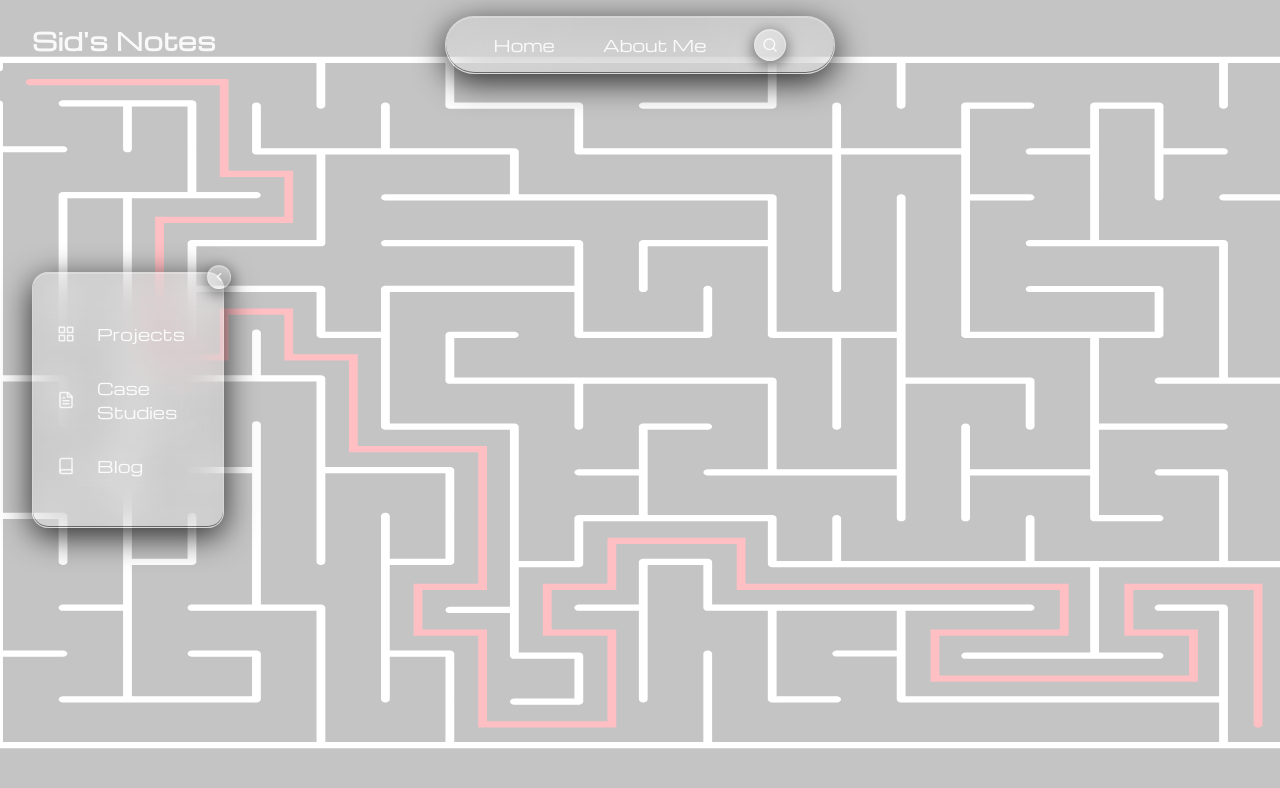
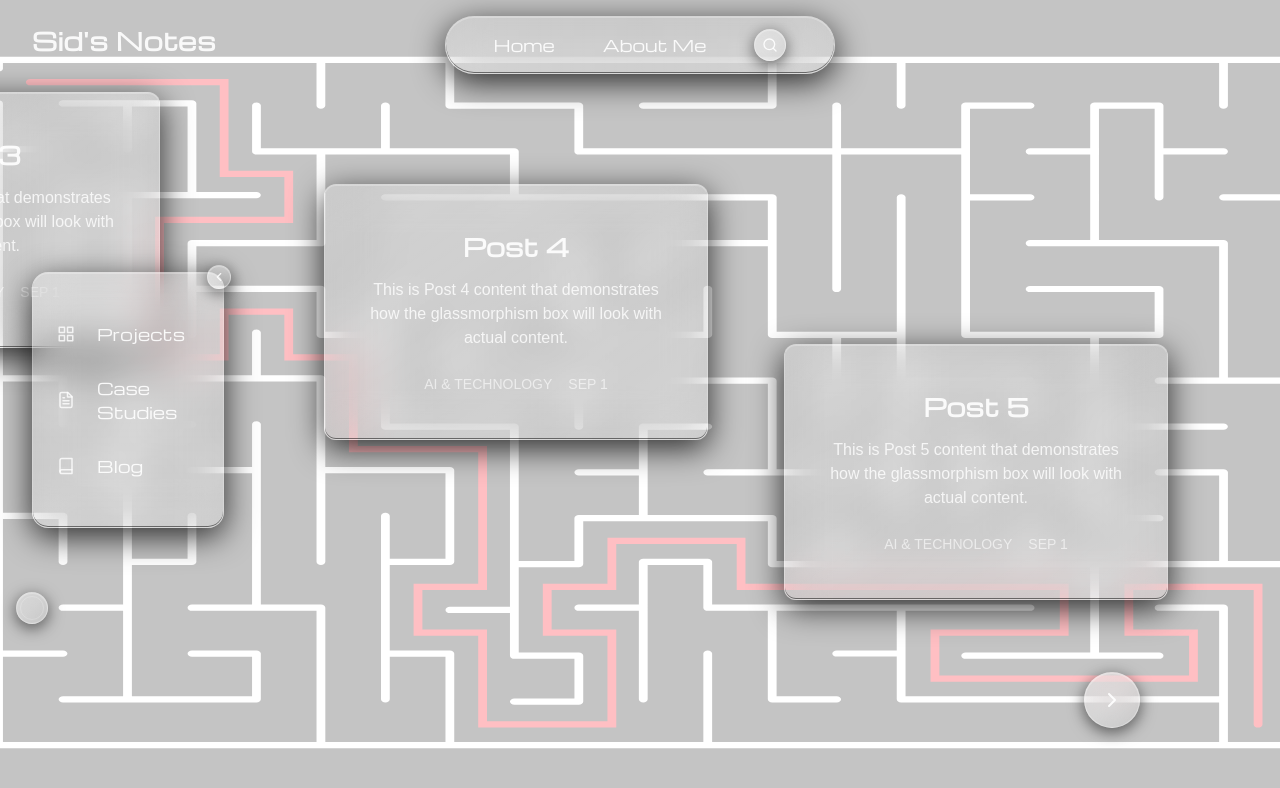
Before and after one commit to sid-2209/my-portfolio, a Next.js app: page / in a window 1280 px wide. Shown: the top 788 px of the page. Built offline with nearby package versions, Linux system fonts and the light colour scheme.

Commit message:
Add Next button with ChevronRightIcon and position it on homepage

```diff
--- a/src/app/page.tsx
+++ b/src/app/page.tsx
@@ -3,6 +3,10 @@
 import { useState } from "react";
 import Navbar from "../components/Navbar";
 import Sidebar from "../components/Sidebar";
+import GlassmorphismBox from "../components/ui/GlassmorphismBox";
+import CircularRing from "../components/ui/CircularRing";
+import GlassmorphismButton from "../components/ui/GlassmorphismButton";
+import { ChevronRightIcon } from "../components/ui/Icons";
 
 export default function Home() {
   const [isSidebarCollapsed, setIsSidebarCollapsed] = useState(false);
@@ -17,7 +21,7 @@ export default function Home() {
   };
 
   return (
-    <div className="min-h-screen">
+    <div className="h-screen overflow-hidden">
       <Navbar />
 
       <Sidebar
@@ -29,7 +33,114 @@ export default function Home() {
       {/* Main Content Area - Ready for new design */}
       <div className="pt-32 px-8 transition-all duration-500 ease-out">
         <div className="max-w-7xl mx-auto">
-          {/* Your new content will go here */}
+          {/* Post 5 */}
+          <div className="flex justify-end items-end min-h-[60vh] pb-2 pr-20 relative">
+            <GlassmorphismBox
+              variant="post"
+              className="p-8 w-96 h-64 flex flex-col justify-center items-center"
+            >
+              <h2 className="michroma text-white/90 text-2xl font-bold mb-4">
+                Post 5
+              </h2>
+              <p className="text-white/80 text-center mb-6">
+                This is Post 5 content that demonstrates how the glassmorphism box will look with actual content.
+              </p>
+              <div className="flex space-x-4">
+                <span className="text-white/60 text-sm">AI & TECHNOLOGY</span>
+                <span className="text-white/60 text-sm">SEP 1</span>
+              </div>
+            </GlassmorphismBox>
+            <div className="absolute -bottom-4 -left-4 z-10">
+              <CircularRing size="sm" />
+            </div>
+          </div>
+
+          {/* Post 4 */}
+          <div className="flex justify-end items-start min-h-[60vh] -mt-106 pr-135">
+            <GlassmorphismBox
+              variant="post"
+              className="p-8 w-96 h-64 flex flex-col justify-center items-center"
+            >
+              <h2 className="michroma text-white/90 text-2xl font-bold mb-4">
+                Post 4
+              </h2>
+              <p className="text-white/80 text-center mb-6">
+                This is Post 4 content that demonstrates how the glassmorphism box will look with actual content.
+              </p>
+              <div className="flex space-x-4">
+                <span className="text-white/60 text-sm">AI & TECHNOLOGY</span>
+                <span className="text-white/60 text-sm">SEP 1</span>
+              </div>
+            </GlassmorphismBox>
+          </div>
+
+          {/* Post 3 */}
+          <div className="flex justify-start items-start min-h-[60vh] -mt-143 -ml-64">
+            <GlassmorphismBox
+              variant="post"
+              className="p-8 w-96 h-64 flex flex-col justify-center items-center"
+            >
+              <h2 className="michroma text-white/90 text-2xl font-bold mb-4">
+                Post 3
+              </h2>
+              <p className="text-white/80 text-center mb-6">
+                This is Post 3 content that demonstrates how the glassmorphism box will look with actual content.
+              </p>
+              <div className="flex space-x-4">
+                <span className="text-white/60 text-sm">AI & TECHNOLOGY</span>
+                <span className="text-white/60 text-sm">SEP 1</span>
+              </div>
+            </GlassmorphismBox>
+          </div>
+
+          {/* Post 1 */}
+          <div className="flex justify-center items-start min-h-[60vh] -mt-350 -ml-528">
+            <GlassmorphismBox
+              variant="post"
+              className="p-8 w-96 h-64 flex flex-col justify-center items-center"
+            >
+              <h2 className="michroma text-white/90 text-2xl font-bold mb-4">
+                Post 1
+              </h2>
+              <p className="text-white/80 text-center mb-6">
+                This is Post 1 content that demonstrates how the glassmorphism box will look with actual content.
+              </p>
+              <div className="flex space-x-4">
+                <span className="text-white/60 text-sm">AI & TECHNOLOGY</span>
+                <span className="text-white/60 text-sm">SEP 1</span>
+              </div>
+            </GlassmorphismBox>
+          </div>
+
+          {/* Post 2 */}
+          <div className="flex justify-center items-start min-h-[60vh] -mt-198 -ml-218">
+            <GlassmorphismBox
+              variant="post"
+              className="p-8 w-96 h-64 flex flex-col justify-center items-center"
+            >
+              <h2 className="michroma text-white/90 text-2xl font-bold mb-4">
+                Post 2
+              </h2>
+              <p className="text-white/80 text-center mb-6">
+                This is Post 2 content that demonstrates how the glassmorphism box will look with actual content.
+              </p>
+              <div className="flex space-x-4">
+                <span className="text-white/60 text-sm">AI & TECHNOLOGY</span>
+                <span className="text-white/60 text-sm">SEP 1</span>
+              </div>
+            </GlassmorphismBox>
+          </div>
+
+          {/* Next Button */}
+          <div className="flex justify-center items-center absolute bottom-18 right-35 z-20">
+            <GlassmorphismButton
+              onClick={() => console.log('Next clicked')}
+              size="xl"
+              className="text-white/90 hover:text-white transition-all duration-300"
+            >
+              <ChevronRightIcon size={24} />
+            </GlassmorphismButton>
+          </div>
         </div>
       </div>
     </div>
--- /dev/null
+++ b/src/components/ui/CircularRing.tsx
@@ -0,0 +1,33 @@
+'use client';
+
+interface CircularRingProps {
+  size?: 'sm' | 'md' | 'lg';
+  className?: string;
+  children?: React.ReactNode;
+}
+
+export default function CircularRing({
+  size = 'sm',
+  className = '',
+  children
+}: CircularRingProps) {
+  const sizeClasses = {
+    sm: 'w-8 h-8',
+    md: 'w-12 h-12',
+    lg: 'w-16 h-16'
+  };
+
+  const ringClasses = {
+    sm: 'w-6 h-6',
+    md: 'w-8 h-8',
+    lg: 'w-12 h-12'
+  };
+
+  return (
+    <div className={`${sizeClasses[size]} backdrop-blur-[20px] bg-gradient-to-br from-white/[0.35] via-white/[0.25] via-white/[0.15] to-white/[0.05] border border-white/[0.3] rounded-full flex items-center justify-center shadow-[0_4px_16px_rgba(0,0,0,0.6),0_2px_4px_rgba(255,255,255,0.08),inset_0_1px_0_rgba(255,255,255,0.25),0_0_15px_rgba(255,255,255,0.03),0_0_30px_rgba(255,255,255,0.01)] ${className}`}>
+      <div className={`${ringClasses[size]} bg-transparent border border-white/[0.2] rounded-full flex items-center justify-center`}>
+        {children}
+      </div>
+    </div>
+  );
+}
--- /dev/null
+++ b/src/components/ui/GlassmorphismBox.tsx
@@ -0,0 +1,27 @@
+'use client';
+
+import { ReactNode } from 'react';
+
+interface GlassmorphismBoxProps {
+  children: ReactNode;
+  className?: string;
+  variant?: 'default' | 'post' | 'featured';
+}
+
+export default function GlassmorphismBox({
+  children,
+  className = '',
+  variant = 'default'
+}: GlassmorphismBoxProps) {
+  const variantClasses = {
+    default: 'backdrop-blur-[20px] bg-gradient-to-br from-white/[0.15] via-white/[0.08] via-white/[0.04] via-white/[0.08] to-white/[0.15] border border-white/[0.2] rounded-2xl',
+    post: 'backdrop-blur-[20px] bg-gradient-to-br from-white/[0.12] via-white/[0.06] via-white/[0.03] via-white/[0.06] to-white/[0.12] border border-white/[0.25] rounded-xl',
+    featured: 'backdrop-blur-[20px] bg-gradient-to-br from-white/[0.18] via-white/[0.10] via-white/[0.05] via-white/[0.10] to-white/[0.18] border border-white/[0.3] rounded-3xl'
+  };
+
+  return (
+    <div className={`${variantClasses[variant]} shadow-[0_8px_32px_rgba(0,0,0,0.8),0_2px_8px_rgba(255,255,255,0.08),inset_0_1px_0_rgba(255,255,255,0.25),inset_0_-1px_0_rgba(0,0,0,0.5),0_0_25px_rgba(255,255,255,0.03),0_0_50px_rgba(255,255,255,0.01)] transition-all duration-500 hover:shadow-[0_12px_40px_rgba(0,0,0,0.9),0_4px_12px_rgba(255,255,255,0.12),inset_0_1px_0_rgba(255,255,255,0.3),inset_0_-1px_0_rgba(0,0,0,0.6),0_0_30px_rgba(255,255,255,0.05)] ${className}`}>
+      {children}
+    </div>
+  );
+}
--- a/src/components/ui/GlassmorphismButton.tsx
+++ b/src/components/ui/GlassmorphismButton.tsx
@@ -5,7 +5,7 @@ import { ReactNode } from 'react';
 interface GlassmorphismButtonProps {
   children: ReactNode;
   onClick: () => void;
-  size?: 'sm' | 'md' | 'lg';
+  size?: 'sm' | 'md' | 'lg' | 'xl';
   className?: string;
   type?: 'button' | 'submit';
 }
@@ -20,7 +20,8 @@ export default function GlassmorphismButton({
   const sizeClasses = {
     sm: 'w-6 h-6',
     md: 'w-8 h-8',
-    lg: 'w-10 h-10'
+    lg: 'w-10 h-10',
+    xl: 'w-14 h-14'
   };
 
   return (
--- a/src/components/ui/Icons.tsx
+++ b/src/components/ui/Icons.tsx
@@ -57,6 +57,24 @@ export function ChevronLeftIcon({ size = 20, className = '' }: IconProps) {
       className={className}
     >
       <polyline points="15,18 9,12 15,6"/>
+    </svg>
+  );
+}
+
+export function ChevronRightIcon({ size = 20, className = '' }: IconProps) {
+  return (
+    <svg
+      width={size}
+      height={size}
+      viewBox="0 0 24 24"
+      fill="none"
+      stroke="currentColor"
+      strokeWidth="2"
+      strokeLinecap="round"
+      strokeLinejoin="round"
+      className={className}
+    >
+      <polyline points="9,18 15,12 9,6"/>
     </svg>
   );
 }
```
